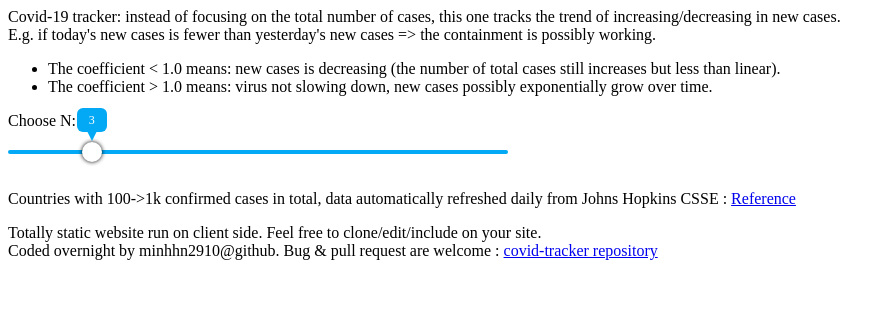
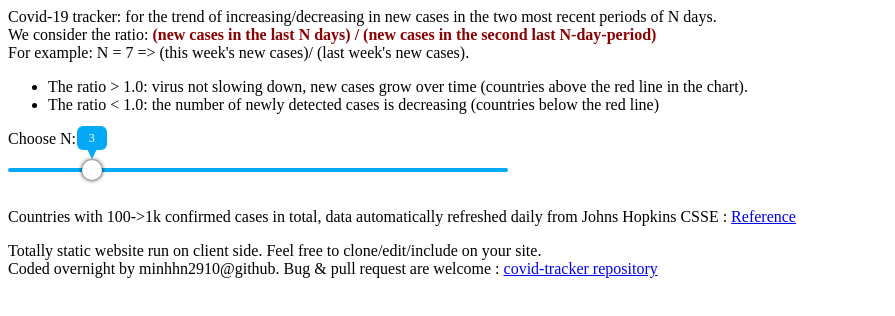
Before and after one commit to minhhn2910/covid-tracker, a plain HTML site: page sub-1k.html in a window 1280 px wide. Shown: the whole page, without its empty margins (0-895 px from the left). Drawn offline with nearby package versions, Linux system fonts and the light colour scheme; no server answers.

Commit message:
fixed description

```diff
--- a/sub-1k.html
+++ b/sub-1k.html
@@ -184,7 +184,7 @@
 
         }
 
-        else if (parseInt(values_[values_.length -1 ]) > 100){
+        else if ((parseInt(values_[values_.length -1 ]) > 100 ) && (values_[1]!= "France" )  && (values_[1]!= "United Kingdom")){
           var sum_idx1 = 0;
           var sum_idx2 = 0;
 
@@ -339,7 +339,7 @@
             .attr("x1", 0)
             .attr("y1", y(1.0))
             .attr("x2", 1200)
-            .attr("y2", y(1.0))
+            .attr("y2", y(1.0)).attr("stroke-width", 2)
             .style("stroke", "rgb(255,50,5)");
 
 
@@ -370,15 +370,20 @@
   };
 
   </script>
-  <p>Covid-19 tracker: instead of focusing on the total number of cases, this one tracks the trend of increasing/decreasing in new cases.
+  <p>
+    Covid-19 tracker: for the trend of increasing/decreasing in new cases in the two most recent periods of N days.
     <br>
-     E.g. if today's new cases is fewer than yesterday's new cases => the containment is possibly working.
+     We consider the ratio:  <span style="font-weight: bold; color: darkred;">(new cases in the last N days) / (new cases in the second last N-day-period) </span>
+     <br>
+      For example: N = 7 => (this week's new cases)/ (last week's new cases).
+     <br>
     <ul>
+
       <li>
-        The coefficient &lt 1.0 means: new cases is decreasing (the number of total cases still increases but less than linear).
+          The ratio &gt 1.0: virus not slowing down, new cases grow over time (countries above the red line in the chart).
       </li>
       <li>
-          The coefficient &gt 1.0 means: virus not slowing down, new cases possibly exponentially grow over time.
+        The ratio &lt 1.0: the number of newly detected cases is decreasing (countries below the red line)
       </li>
     </ul>
 
```
Also changed, not shown: index.html (+10 -5 lines).
